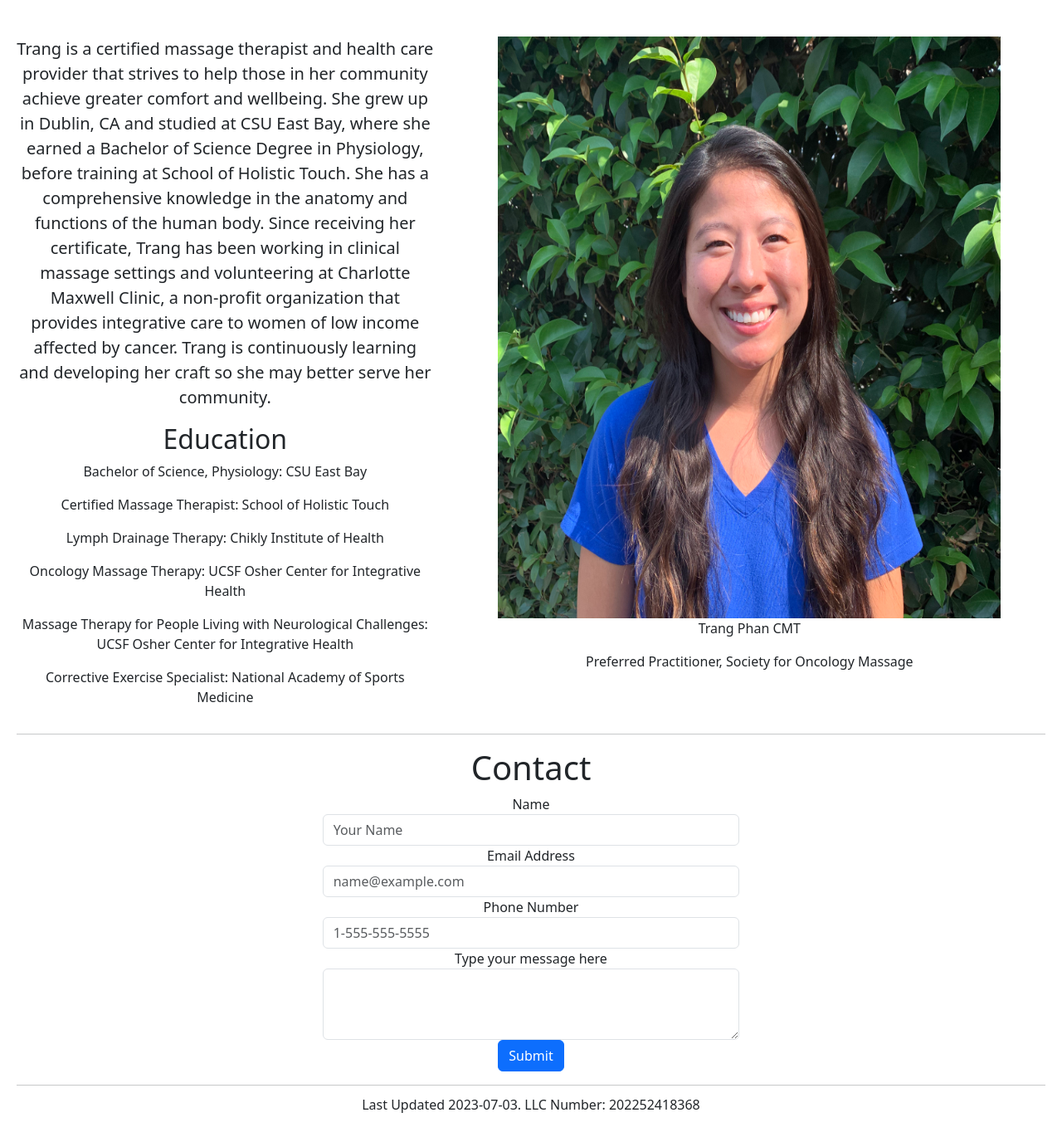
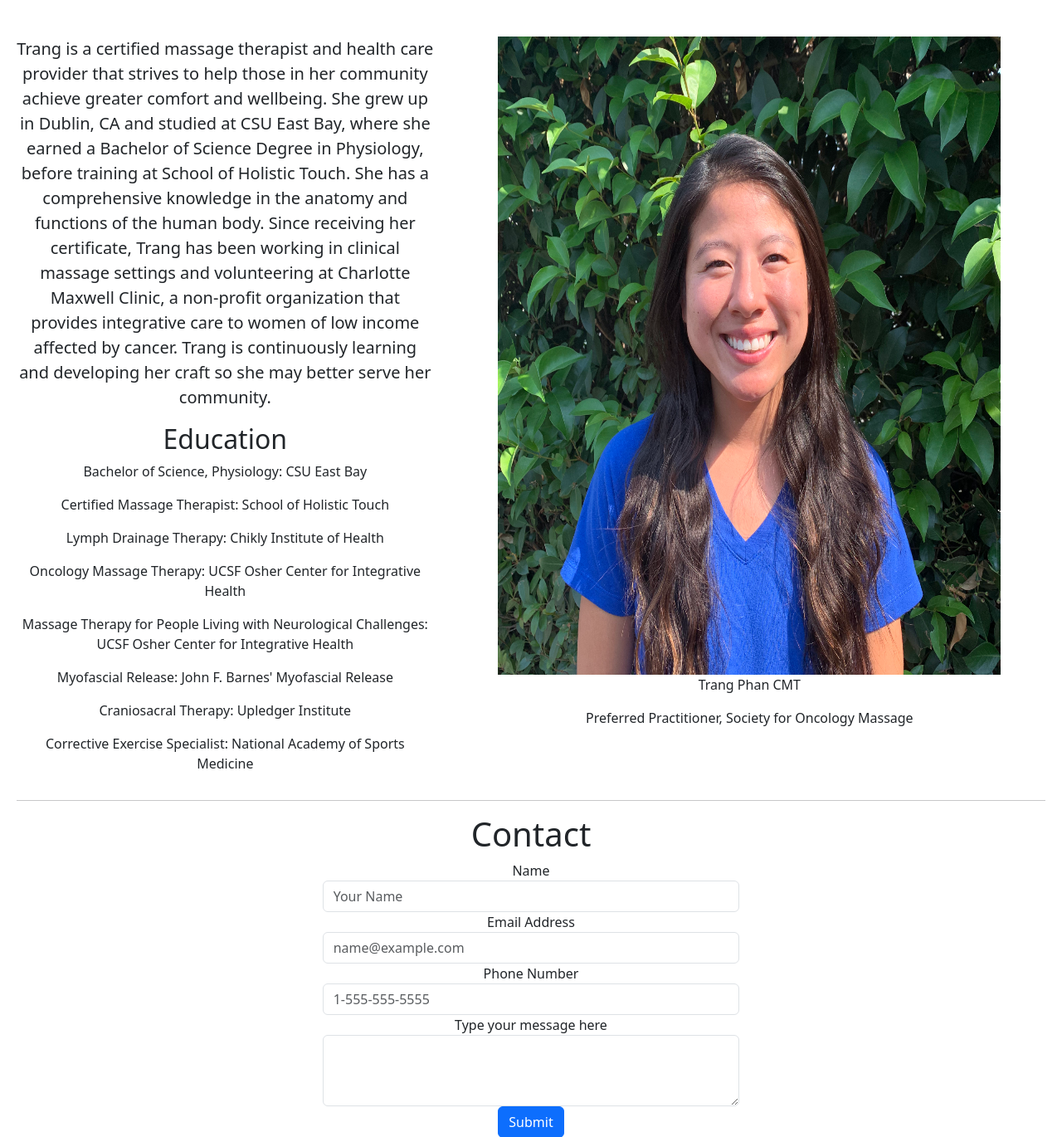
Before and after one commit to tnoff/eastbay, a Django app: page /about/ in a window 1280 px wide. Shown: the part 56-1426 px from the top of the page at 83% size. Before the commit the page ends 1397 px from the top, so only its background shows below. Run offline with Django 4.2, Linux system fonts and the light colour scheme; some libraries are stand-ins or nearby versions.

Commit message:
Add in more education bits

```diff
--- a/templates/about.html
+++ b/templates/about.html
@@ -21,8 +21,9 @@
                 <p>Lymph Drainage Therapy: Chikly Institute of Health</p>
                 <p>Oncology Massage Therapy: UCSF Osher Center for Integrative Health</p>
                 <p>Massage Therapy for People Living with Neurological Challenges: UCSF Osher Center for Integrative Health</p>
+                <p>Myofascial Release: John F. Barnes' Myofascial Release</p>
+                <p>Craniosacral Therapy: Upledger Institute</p>
                 <p>Corrective Exercise Specialist: National Academy of Sports Medicine</p>
-
             </div>
         </div>
         <div class="col-md-7">
```
